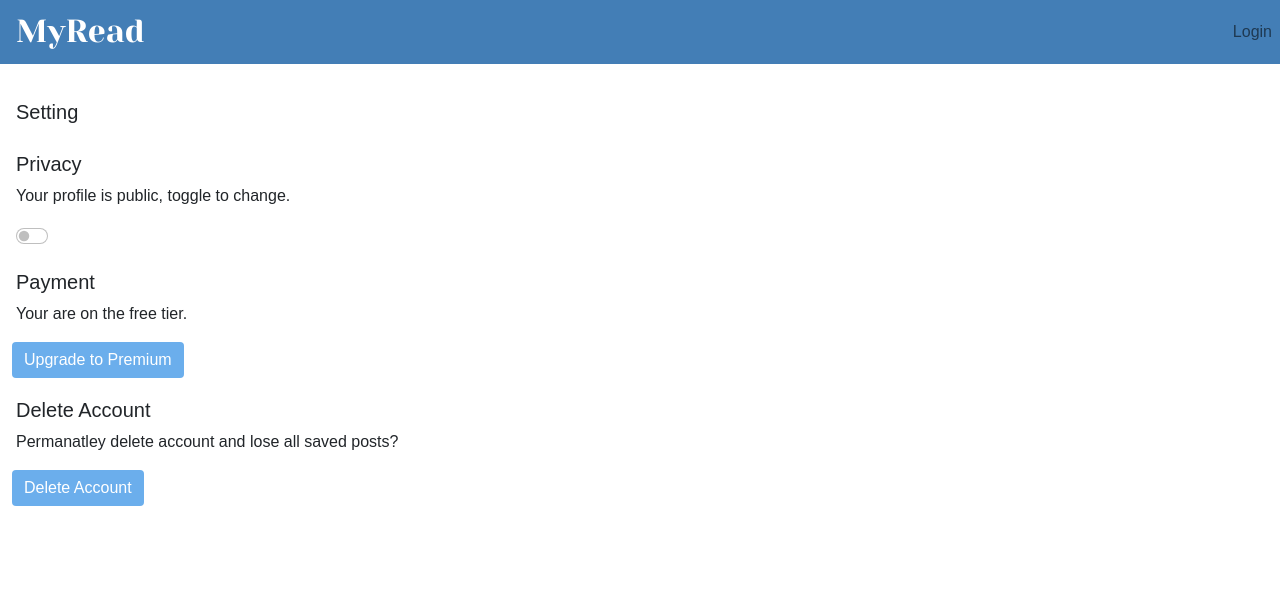
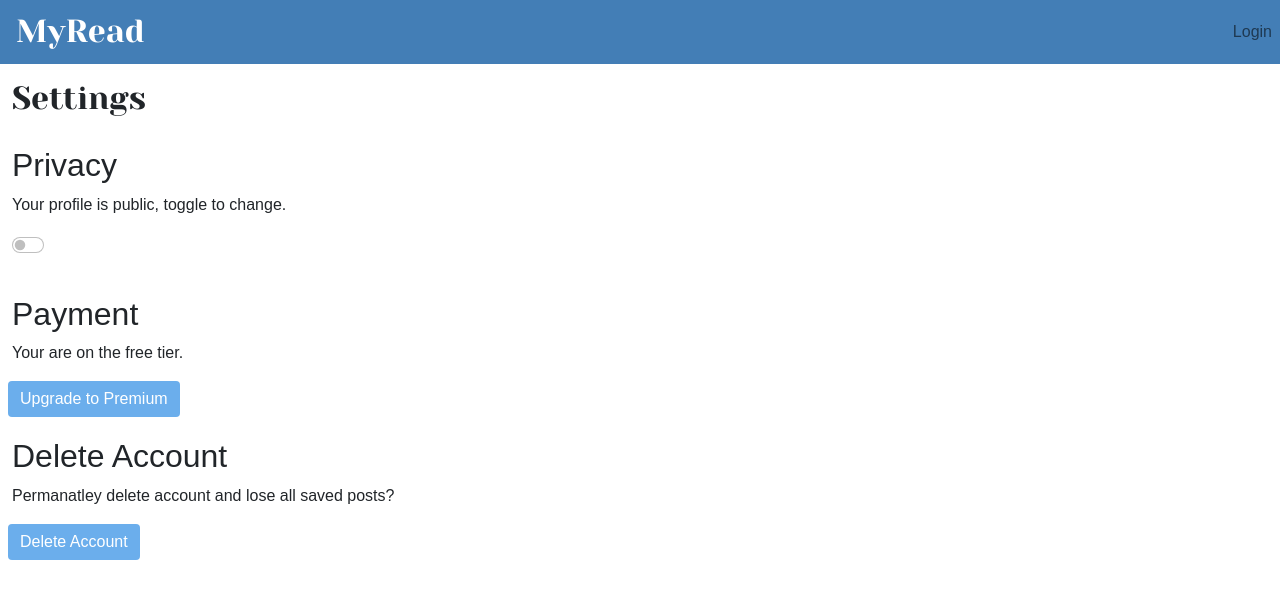
Before and after one commit to Angela-Mari/MyRead, a React (Create React App) app in the folder Client/: page /settings in a window 1280 px wide. Shown: the top 598 px of the page. Built offline with nearby package versions, Linux system fonts and the light colour scheme.

Commit message:
consistent styling

```diff
--- a/Client/src/pages/Setting.js
+++ b/Client/src/pages/Setting.js
@@ -1,34 +1,33 @@
 import React from "react";
-import { Row, Button, Card } from "react-bootstrap";
+import { Row, Button, Container } from "react-bootstrap";
 import "../assets/css/setting.css";
+import "./Settings.css"
 function Setting() {
     return (
-        <Card /* style={{ width: "18rem" }} */>
-            <Card.Body>
+        <Container fluid={true}>
                 <Row>
-                    <Card.Title>Setting</Card.Title>
+                    <h2 className="my-title">Settings</h2>
                 </Row>
                 <Row className="line">
-                    <Card.Title>Privacy</Card.Title>
-                    <Card.Text>Your profile is public, toggle to change.</Card.Text>
-                    <Card.Text>
+                    <h2>Privacy</h2>
+                    <p>Your profile is public, toggle to change.</p>
+                    <p>
                         <div class="form-check form-switch">
                             <input class="form-check-input" type="checkbox" role="switch" id="flexSwitchCheckDefault" />
                         </div>
-                    </Card.Text>
+                    </p>
                 </Row>
                 <Row className="line">
-                    <Card.Title>Payment</Card.Title>
-                    <Card.Text>Your are on the free tier.</Card.Text>
+                    <h2>Payment</h2>
+                    <p>Your are on the free tier.</p>
                     <Button variant="primary">Upgrade to Premium</Button>
                 </Row>
                 <Row className="line">
-                    <Card.Title>Delete Account</Card.Title>
-                    <Card.Text>Permanatley delete account and lose all saved posts?</Card.Text>
+                    <h2>Delete Account</h2>
+                    <p>Permanatley delete account and lose all saved posts?</p>
                     <Button variant="primary">Delete Account</Button>
                 </Row>
-            </Card.Body>
-        </Card>
+        </Container>
     );
 }
 
--- /dev/null
+++ b/Client/src/pages/Settings.css
@@ -0,0 +1,4 @@
+.my-title {
+    font-family: 'Yeseva One', cursive;
+    margin-top: 1rem;
+}
```
